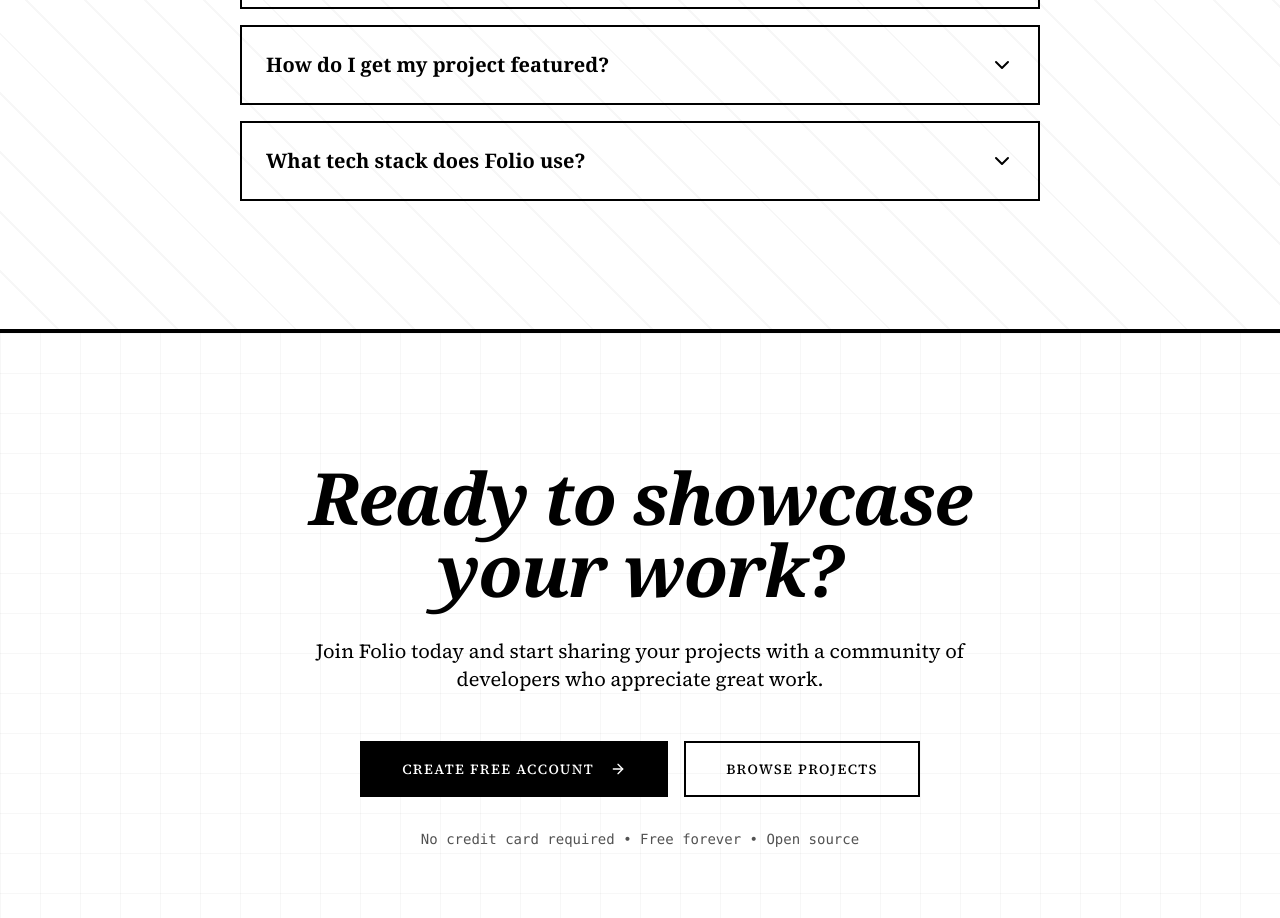
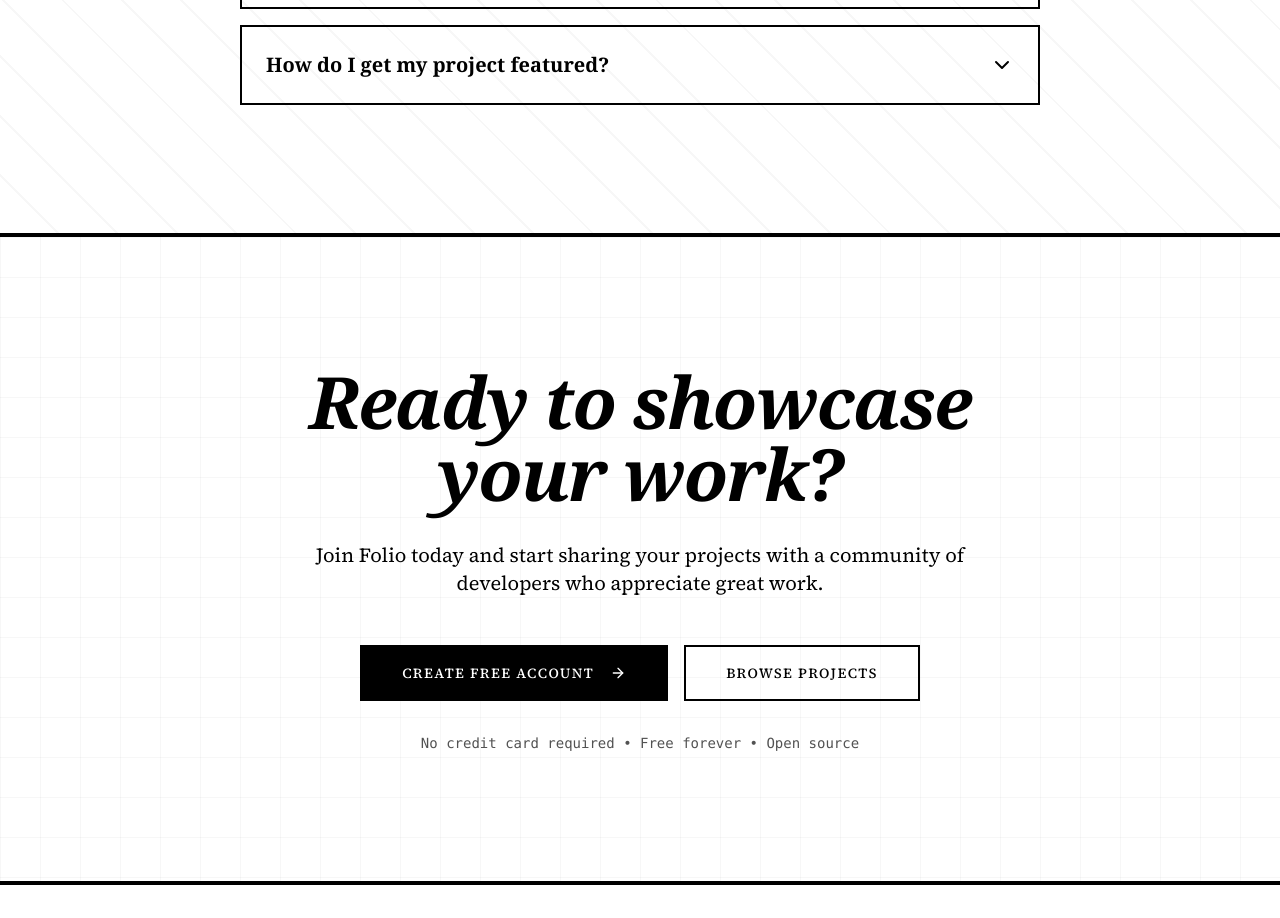
Before and after one commit to Emmanuel-N-C/Folio, a React (Vite) app in the folder frontend/: page / in a window 1280 px wide. Shown: the part 4040-4958 px from the top of the page. Built offline with nearby package versions, Linux system fonts and the light colour scheme; no server answers; a web font is replaced by a local one.

Commit message:
User page error

```diff
--- a/frontend/src/api/users.js
+++ b/frontend/src/api/users.js
@@ -29,13 +29,15 @@
   },
 
   checkUsernameAvailability: async (username) => {
-    const response = await axiosInstance.get(`/users/check-username/${username}`)
+    // FIXED: Use query parameter instead of path parameter
+    const response = await axiosInstance.get(`/users/check-username?username=${username}`)
     return response.data
   },
 
-  // NEW: Check email availability
+  // Check email availability
   checkEmailAvailability: async (email) => {
-    const response = await axiosInstance.get(`/users/check-email/${encodeURIComponent(email)}`)
+    // FIXED: Use query parameter instead of path parameter
+    const response = await axiosInstance.get(`/users/check-email?email=${encodeURIComponent(email)}`)
     return response.data
   },
 
--- a/frontend/src/pages/LandingPage/LandingPage.jsx
+++ b/frontend/src/pages/LandingPage/LandingPage.jsx
@@ -27,10 +27,6 @@
     {
       question: "How do I get my project featured?",
       answer: "Projects that receive significant engagement (likes, comments, views) and demonstrate high-quality work are automatically surfaced in the Trending section. Focus on creating great projects and engaging with the community!"
-    },
-    {
-      question: "What tech stack does Folio use?",
-      answer: "Folio is built with React + Vite on the frontend, Spring Boot + PostgreSQL on the backend, with AWS S3 for media storage. It's a full-stack project showcasing modern web development practices."
     }
   ];
 
```
